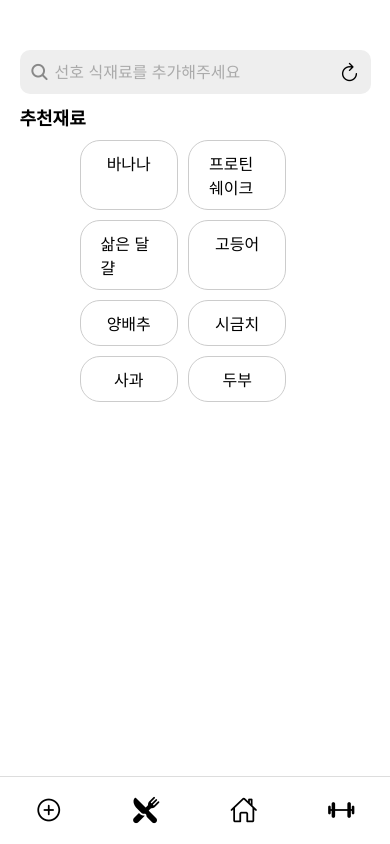
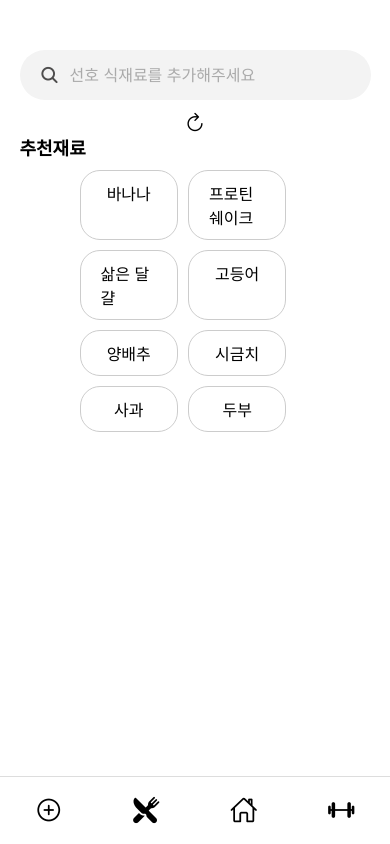
Before and after one commit to 25-capstone-team-breakthrough/food-runner-mobile-fe, a React Native app in the folder foodRunner/: screen /Ingredient in a window 390 px wide. Built offline with nearby package versions, Linux system fonts and the light colour scheme.

Commit message:
식재료 추천 페이지 조금함..

```diff
--- a/foodRunner/screens/IngredientScreen.js
+++ b/foodRunner/screens/IngredientScreen.js
@@ -27,7 +27,7 @@ export default function IngredientScreen({ navigation }) {
     <View style={styles.container}>
       {/* 검색창 */}
       <View style={styles.searchContainer}>
-        <Ionicons name="search" size={20} color="#888" style={styles.searchIcon} />
+        <Ionicons name="search" size={20} color="#4E4D4D" style={styles.searchIcon} />
         <TextInput
           style={styles.searchInput}
           placeholder="선호 식재료를 추가해주세요"
@@ -35,12 +35,12 @@ export default function IngredientScreen({ navigation }) {
           value={search}
           onChangeText={setSearch}
         />
-        <TouchableOpacity>
-          <Ionicons name="refresh" size={22} color="#000" />
-        </TouchableOpacity>
       </View>
 
       {/* 추천 식재료 타이틀 */}
+      <TouchableOpacity>
+          <Ionicons name="refresh" size={22} color="#000" />
+      </TouchableOpacity>
       <Text style={styles.subTitle}>추천재료</Text>
 
       {/* 추천 식재료 리스트 */}
@@ -77,14 +77,17 @@ const styles = StyleSheet.create({
   searchContainer: {
     flexDirection: "row",
     alignItems: "center",
-    backgroundColor: "#eee",
+    backgroundColor: "#F3F3F3",
     width: "90%",
-    padding: 10,
-    borderRadius: 10,
+    paddingVertical: 15,  // 기존보다 padding 증가
+    paddingHorizontal: 10,
+    borderRadius: 50,
     marginBottom: 10,
+    height: 50,  // 기존보다 높이 증가 (예: 50 → 55)
   },
   searchIcon: {
-    marginRight: 5,
+    marginLeft: 10,
+    marginRight: 10,
   },
   searchInput: {
     flex: 1,
```
